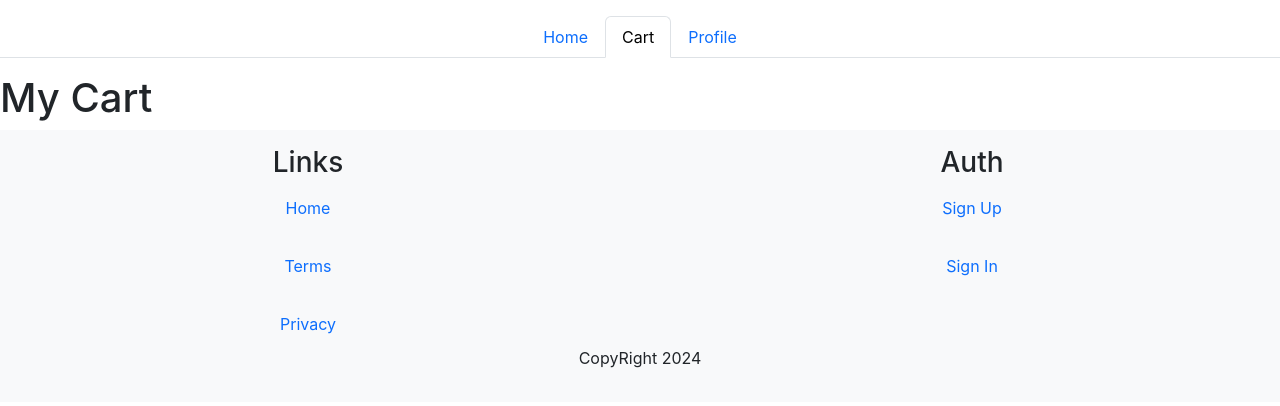
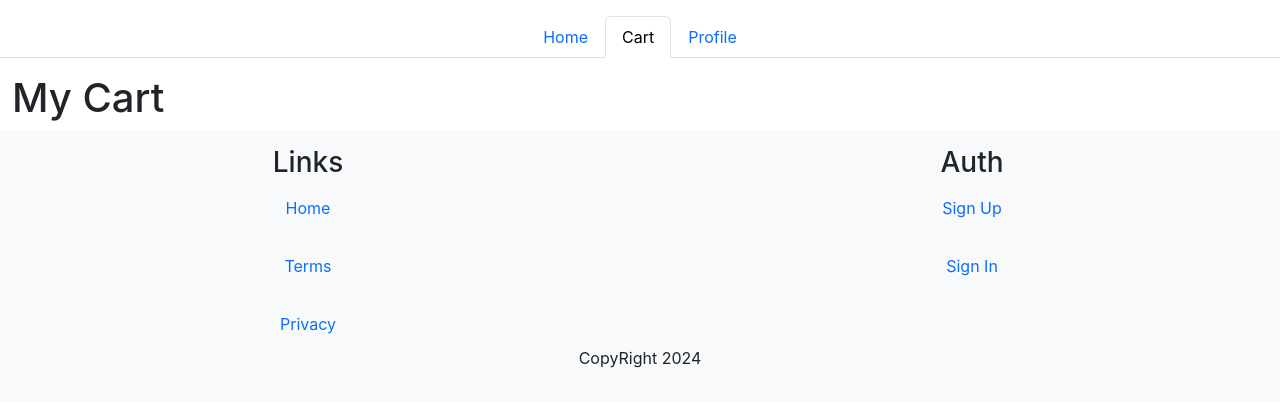
Before and after one commit to mohamed-ouanjine-codecademy/e-commerce-app, a React (Create React App) app in the folder view/: page /cart in a window 1280 px wide. Shown: the top 406 px of the page. Built offline with nearby package versions, Linux system fonts and the light colour scheme.

Commit message:
fix the gab that exist in the product and cart pages

```diff
--- a/view/src/components/ProductItem/PrototypeProductItme.js
+++ b/view/src/components/ProductItem/PrototypeProductItme.js
@@ -21,7 +21,7 @@ export function PrototypeProductItem({ className }) {
           <a href="#" class="btn btn-primary disabled placeholder" aria-disabled="true">Add to Cart</a>
         </div>
       </div> */}
-      <div className="card" aria-hidden="true">
+      <div className={`${className} card`} aria-hidden="true">
         <img src={placeholderImage} className="card-img-top" alt="placeholder image" />
         <div className="card-body">
           <h5 className="card-title placeholder-glow">
--- a/view/src/features/cart/Cart.js
+++ b/view/src/features/cart/Cart.js
@@ -49,6 +49,7 @@ export function Cart() {
     return items.map((item, i) => (
       <div key={i} >
         <CartItem
+          className={'col'}
           item={item}
           onRemove={async () => {
             if (cartId !== 0) {
@@ -67,17 +68,23 @@ export function Cart() {
 
   return (
     <>
-      <h1>My Cart</h1>
+      <div className='container-fluid'>
+        <div className='row'>
+          <h1 className='col'>My Cart</h1>
+        </div>
+        <div className='row row-cols-1'>
           {(getCartByUserIdPending || getCartByIdPending) && (
             Array.from({ length: 6 }, (_, i) =>
               <div key={i}>
-            <PrototypeProductItem />
+                <PrototypeProductItem className={'col'}/>
               </div>
             )
           )}
           {renderItems()}
-      {getCartByUserIdRejected && <p>Error: {getCartByUserIdRejected.message}</p>}
-      {getCartByIdRejected && <p>Error: {getCartByIdRejected.message}</p>}
+          {getCartByUserIdRejected && <p>Error: {getCartByUserIdRejected}</p>}
+          {getCartByIdRejected && <p>Error: {getCartByIdRejected}</p>}
+        </div>
+      </div>
     </>
   );
 }
--- a/view/src/features/products/ProductList.js
+++ b/view/src/features/products/ProductList.js
@@ -17,7 +17,7 @@ export function ProductList() {
 
   return (
     <>
-      <div className="container-fluid g-2">
+      <div className="container-fluid">
         <div className="row">
           <h2 className="col">Products</h2>
         </div>
```
Lines whose indentation alone changed are shown as unchanged.
